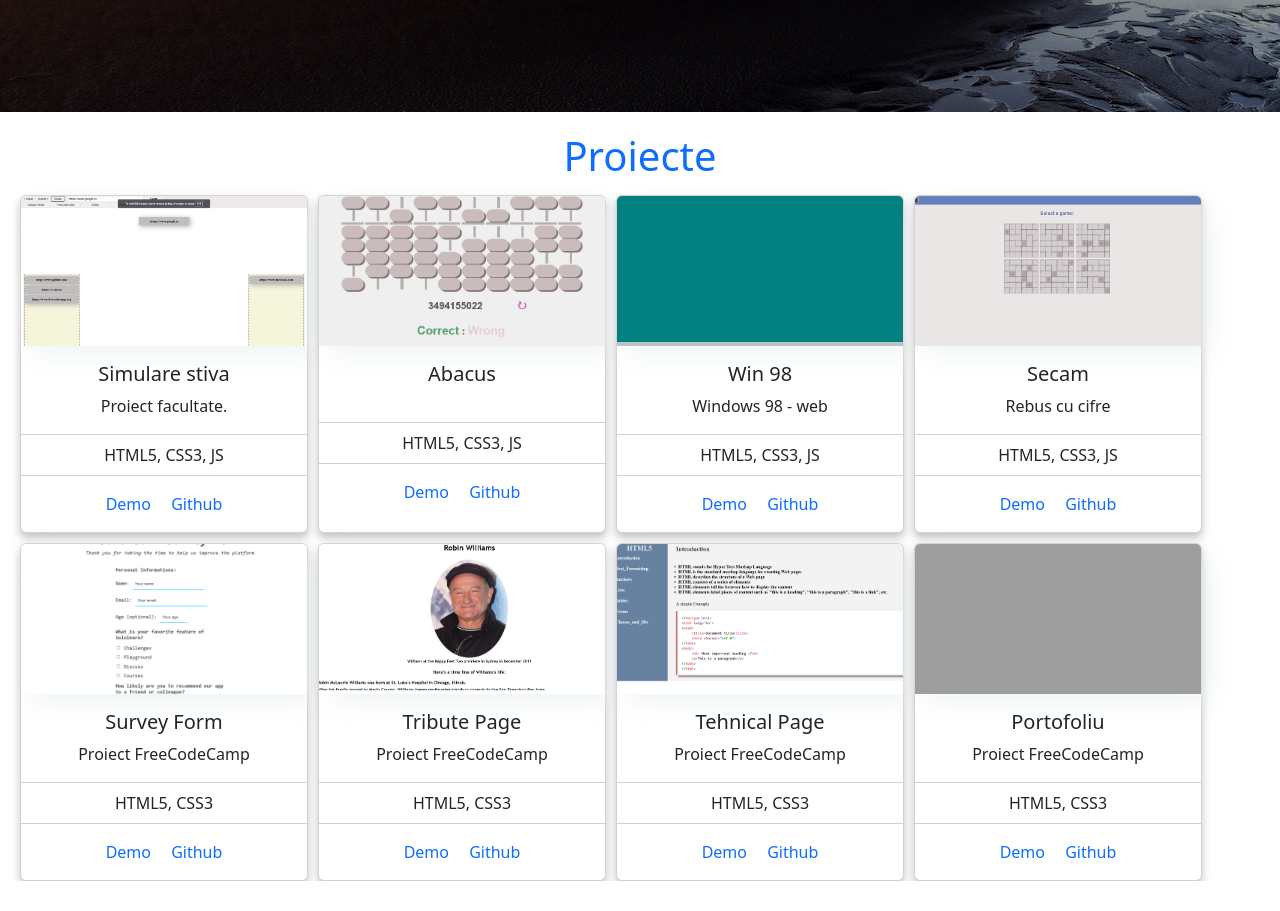
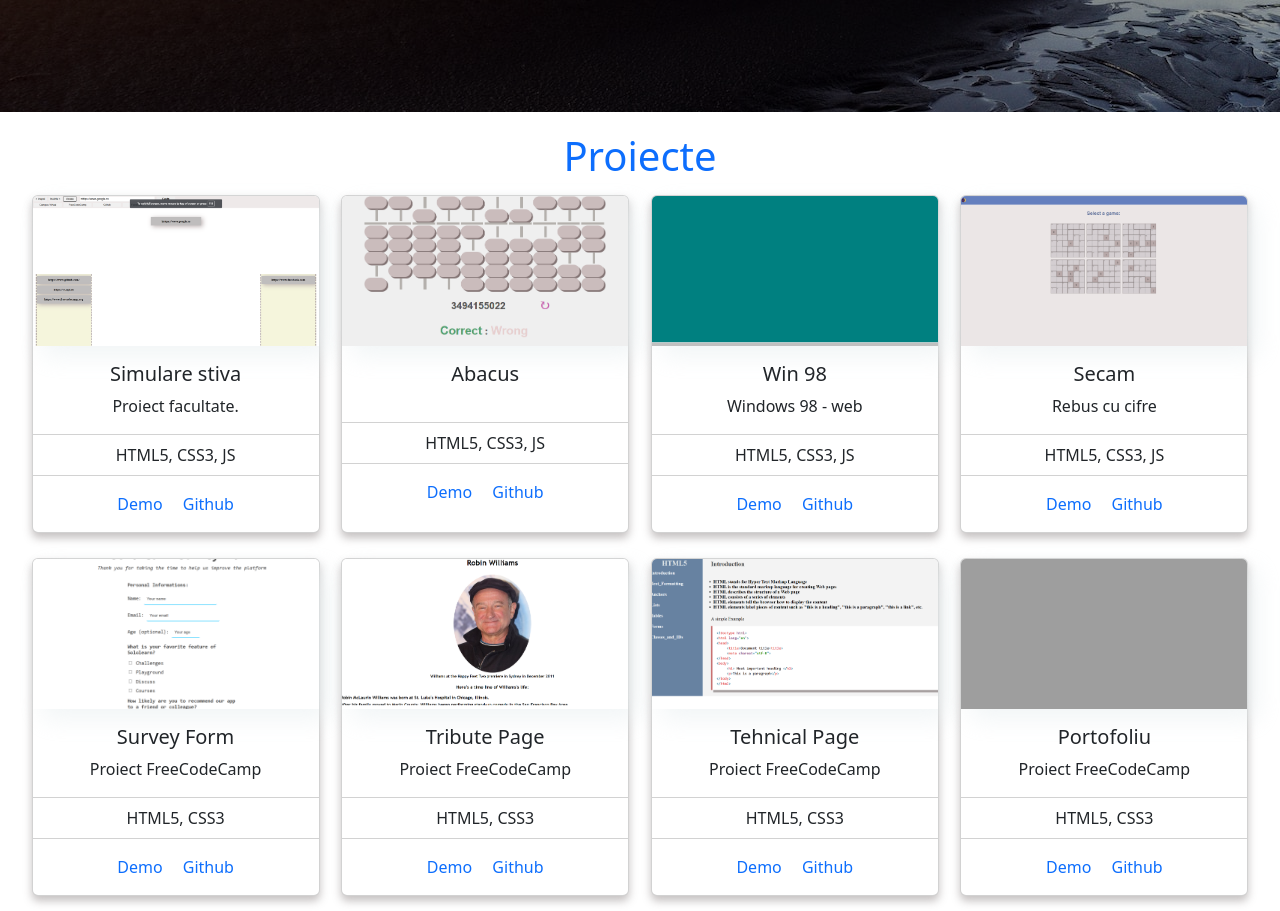
Before and after one commit to efiov/Portofoliu, a plain HTML site: page index.html in a window 1280 px wide. Shown: the part 688-1599 px from the top of the page. Before the commit the page ends 1569 px from the top, so only its background shows below. Drawn offline with nearby package versions, Linux system fonts and the light colour scheme; grey boxes are pictures that could not be loaded.

Commit message:
aliniere carduri

```diff
--- a/styles.css
+++ b/styles.css
@@ -21,10 +21,12 @@ h1 {
   gap: 10px;
   margin: 20px;
   flex-wrap: wrap;
+  justify-content: space-evenly;
 }
 
 .card {
   text-align: center;
+  margin-bottom: 15px;
   box-shadow: 0 5px 8px rgba(182, 177, 177, 0.8);
 }
 
```
